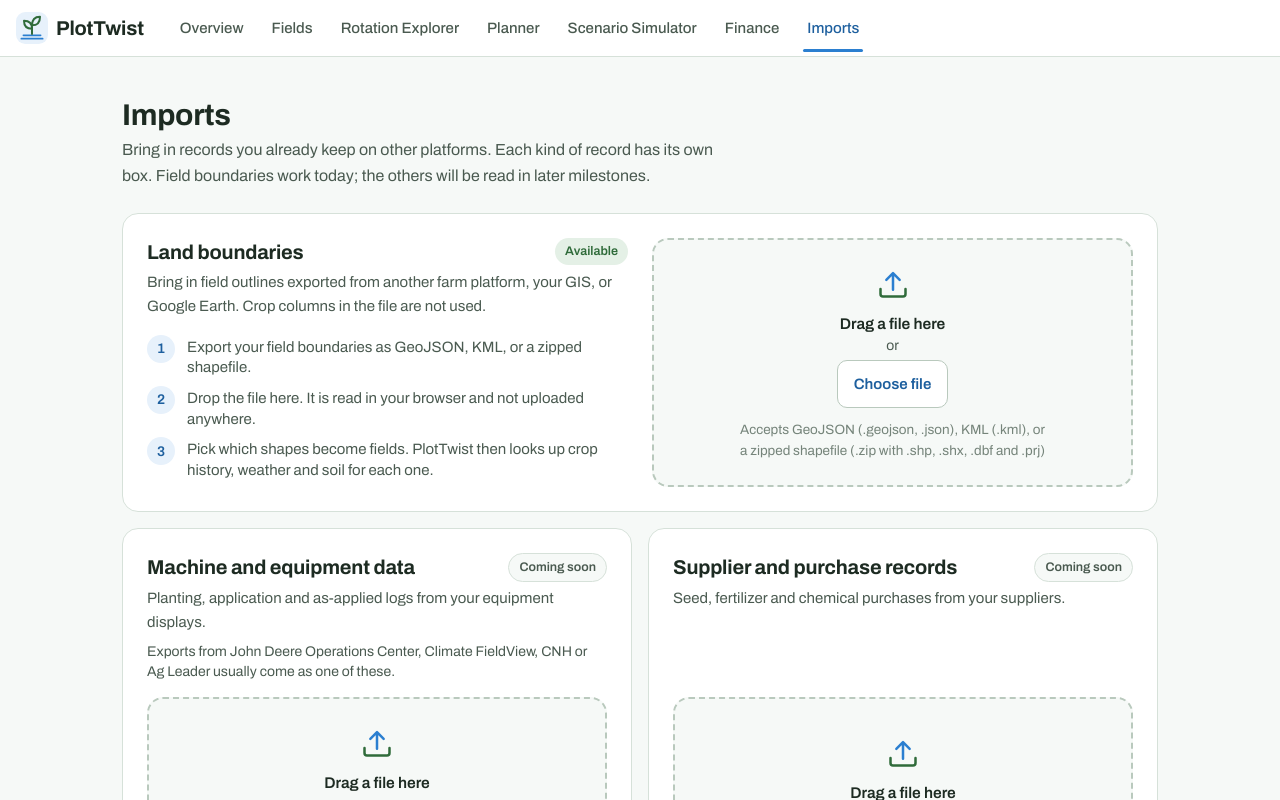
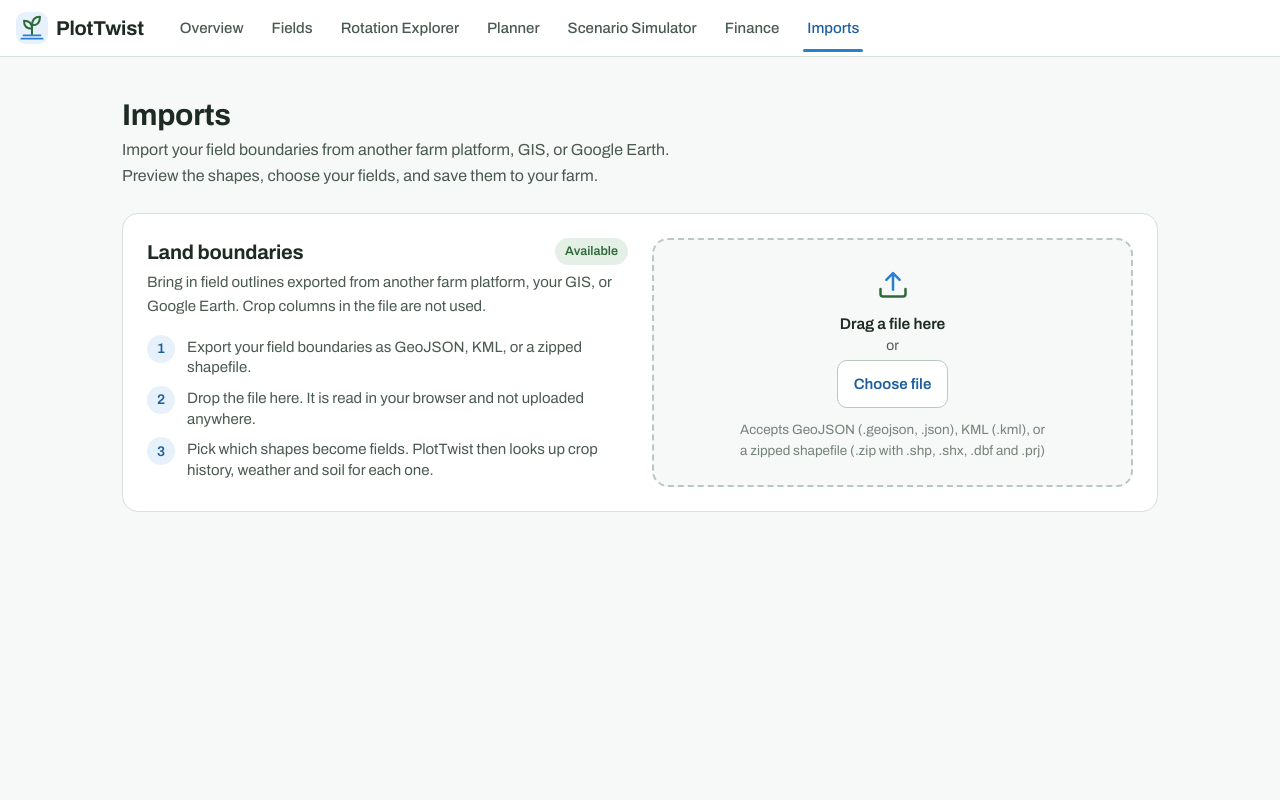
Before and after one commit to NASA-SPACE-APPS-CHALLENGE-2026/nasa-spaceapps-2026, a Next.js app in the folder web/: page /imports in a window 1280 px wide. Built offline with nearby package versions, Linux system fonts and the light colour scheme.

Commit message:
Remove unfinished import cards from Imports page

```diff
--- a/web/app/imports/page.tsx
+++ b/web/app/imports/page.tsx
@@ -1,5 +1,4 @@
 import { BoundaryImportCard } from '@/components/imports/BoundaryImportCard';
-import { StubImportCard } from '@/components/imports/StubImportCard';
 
 export const metadata = { title: 'Imports | PlotTwist' };
 
@@ -9,41 +8,11 @@ export default function ImportsPage() {
       <div className="mx-auto w-full max-w-[1100px] px-4 py-6 md:px-6 lg:px-8 lg:py-10">
         <h1 className="font-plate text-3xl">Imports</h1>
         <p className="mt-1 max-w-[65ch] text-[16px] leading-relaxed text-ink-soft">
-          Bring in records you already keep on other platforms. Each kind of record has its own box. Field boundaries work today; the others will be read in later milestones.
+          Import your field boundaries from another farm platform, GIS, or Google Earth. Preview the shapes, choose your fields, and save them to your farm.
         </p>
 
         <div className="mt-6 grid grid-cols-1 gap-x-4 gap-y-4 md:grid-cols-2">
           <BoundaryImportCard />
-          <StubImportCard
-            title="Machine and equipment data"
-            description="Planting, application and as-applied logs from your equipment displays."
-            accept={['.zip', '.xml', '.csv']}
-            acceptLabel="ISOXML (.zip or .xml), zipped shapefiles (.zip), or CSV"
-            note="Exports from John Deere Operations Center, Climate FieldView, CNH or Ag Leader usually come as one of these."
-          />
-          <StubImportCard
-            title="Supplier and purchase records"
-            description="Seed, fertilizer and chemical purchases from your suppliers."
-            accept={['.csv', '.xlsx', '.xls', '.pdf']}
-            acceptLabel="CSV, Excel (.xlsx, .xls), or PDF invoices"
-          />
-          <StubImportCard
-            title="Finance and payments"
-            description="Income and expenses, to compare plans by what they cost and earn."
-            accept={['.csv']}
-            acceptLabel="CSV exports"
-            note={
-              <>
-                Export a CSV from QuickBooks (Reports, then Export to CSV) or from the Stripe Dashboard (Payments, then Export). PlotTwist never asks for your account passwords or API keys.
-              </>
-            }
-          />
-          <StubImportCard
-            title="Yield and harvest records"
-            description="Yield maps and harvest totals by field and year."
-            accept={['.csv', '.zip', '.xml']}
-            acceptLabel="CSV, zipped shapefiles (.zip), or ISOXML (.zip or .xml)"
-          />
         </div>
       </div>
     </div>
--- a/web/components/imports/StubImportCard.tsx
+++ /dev/null
@@ -1,84 +0,0 @@
-'use client';
-
-import { useId, useState } from 'react';
-import { DropZone, formatBytes } from './DropZone';
-
-interface Props {
-  title: string;
-  description: string;
-  accept: string[];
-  acceptLabel: string;
-  note?: React.ReactNode;
-}
-
-interface Received {
-  name: string;
-  size: number;
-  at: string;
-}
-
-/**
- * Milestone 1: accepts files and lists them honestly as received but not processed.
- * Nothing is uploaded, parsed or analysed.
- */
-export function StubImportCard({ title, description, accept, acceptLabel, note }: Props) {
-  const [files, setFiles] = useState<Received[]>([]);
-  const [error, setError] = useState<string | null>(null);
-  const headingId = useId();
-  return (
-    // Five rows shared with the neighbouring card through CSS subgrid, so the drop box and the button line up across a row.
-    <section className="row-span-5 grid grid-rows-subgrid gap-0 rounded-[var(--radius-panel)] border border-line bg-panel p-5 lg:p-6" aria-labelledby={headingId}>
-      <div className="flex items-start justify-between gap-3">
-        <h2 id={headingId} className="font-plate text-xl">
-          {title}
-        </h2>
-        <span className="shrink-0 rounded-full border border-line bg-paper px-2.5 py-1 text-[12.5px] font-semibold text-ink-soft">Coming soon</span>
-      </div>
-      <div>
-        <p className="mt-1 text-[15px] leading-relaxed text-ink-soft">{description}</p>
-        {note && <div className="mt-2 text-[14px] leading-snug text-ink-soft">{note}</div>}
-      </div>
-      <div className="mt-4 flex">
-        <DropZone
-          className="flex-1"
-          accept={accept}
-          acceptLabel={acceptLabel}
-          multiple
-          onFiles={(fs) => {
-            setError(null);
-            setFiles((prev) => [...prev, ...fs.map((f) => ({ name: f.name, size: f.size, at: new Date().toISOString() }))]);
-          }}
-          onReject={setError}
-        />
-      </div>
-      <div>
-      {error && (
-        <p className="mt-3 rounded-[var(--radius-control)] bg-alert-tint px-3 py-2 text-[14.5px] text-[#7a2c1d]" role="alert">
-          {error}
-        </p>
-      )}
-      {files.length > 0 && (
-        <ul className="mt-3 space-y-2" aria-label={`${title} files`}>
-          {files.map((f, i) => (
-            <li key={`${f.name}-${i}`} className="flex items-center gap-3 rounded-[var(--radius-control)] border border-line bg-paper px-3 py-2">
-              <div className="min-w-0 flex-1">
-                <p className="truncate text-[15px] font-semibold">{f.name}</p>
-                <p className="text-[13.5px] text-ink-soft">{formatBytes(f.size)}. Received, not yet processed.</p>
-              </div>
-              <button type="button" onClick={() => setFiles((prev) => prev.filter((_, j) => j !== i))} className="min-h-11 rounded-[var(--radius-control)] px-2 text-[14px] font-semibold text-ink-soft hover:bg-panel" aria-label={`Remove ${f.name}`}>
-                Remove
-              </button>
-            </li>
-          ))}
-        </ul>
-      )}
-      </div>
-      <div className="pt-4">
-        <button type="button" disabled className="min-h-12 w-full cursor-not-allowed rounded-[var(--radius-control)] border border-line bg-paper text-[15px] font-semibold text-ink-faint">
-          Processing comes in a later milestone
-        </button>
-        <p className="mt-2 text-[13px] text-ink-faint">Files stay in this browser tab. They are not uploaded, read or analysed yet, and are cleared when you leave this page.</p>
-      </div>
-    </section>
-  );
-}
```
Also changed, not shown: 1 other file (tests, documents, lock files or other folders).
